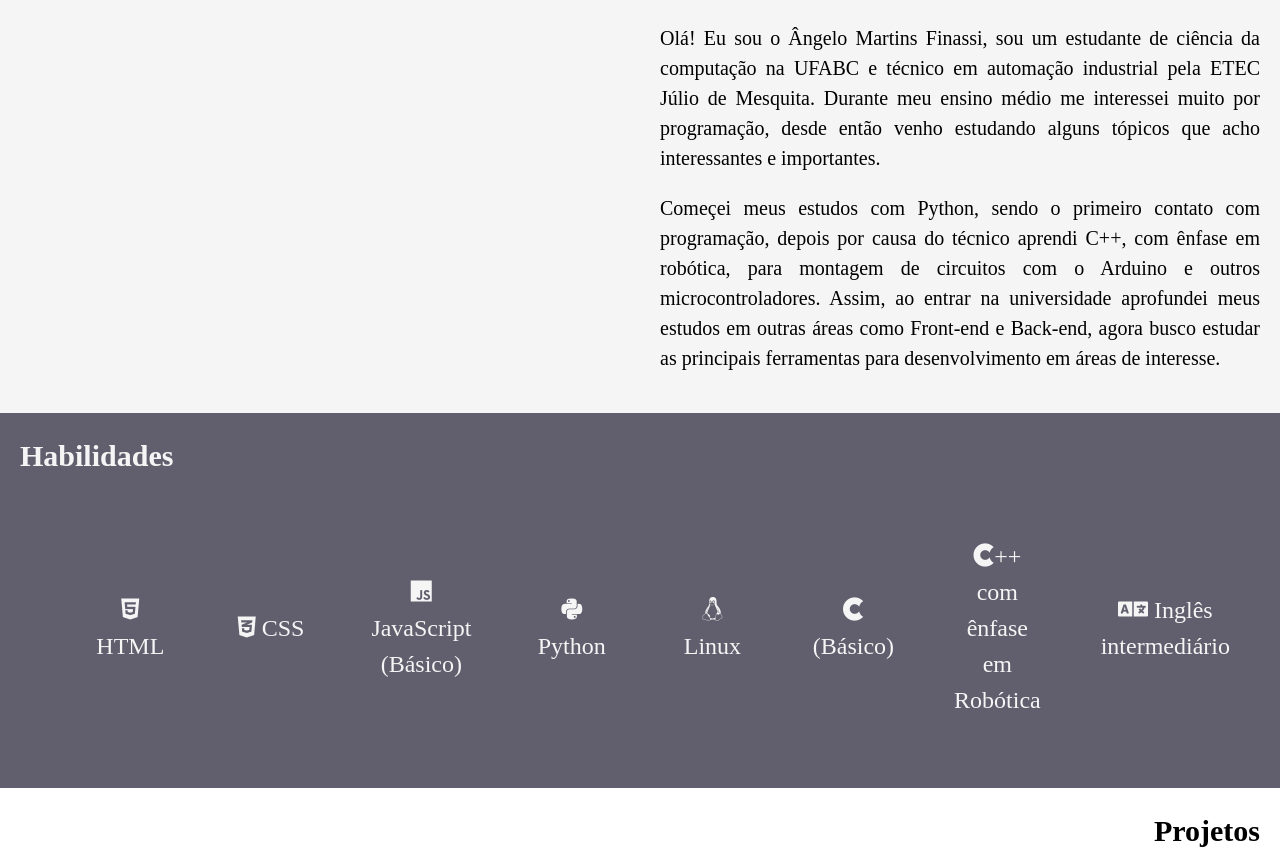
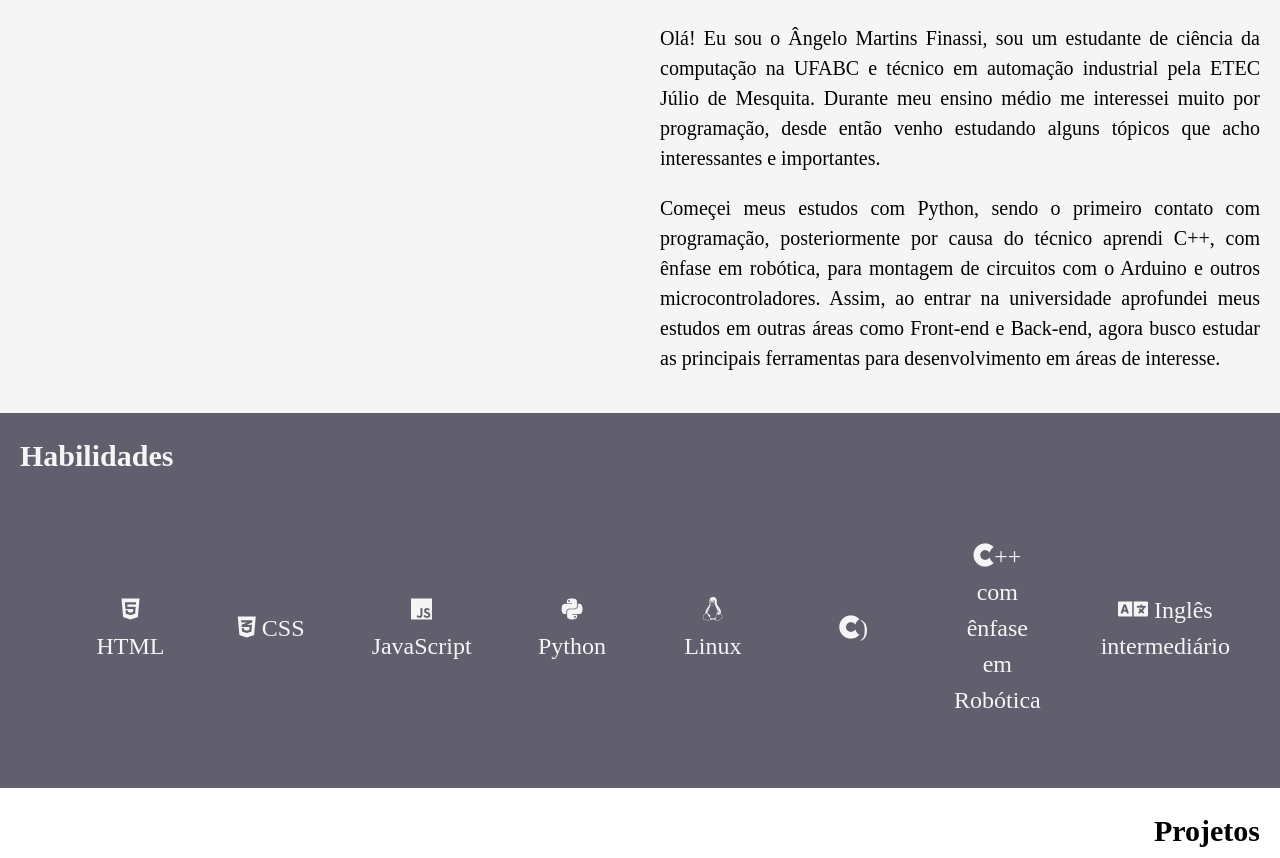
Before and after one commit to AngeloFinassi/Portfolio, a plain HTML site: page index.html in a window 1280 px wide. Shown: the part 362-1220 px from the top of the page. Drawn offline with Linux system fonts and the light colour scheme.

Commit message:
Update index.html

```diff
--- a/index.html
+++ b/index.html
@@ -20,7 +20,7 @@
             <h3 class="titleR">Sobre Mim</h3>
             <div id="introduction-description">
                 <p>Olá! Eu sou o Ângelo Martins Finassi, sou um estudante de ciência da computação na UFABC e técnico em automação industrial pela ETEC Júlio de Mesquita. Durante meu ensino médio me interessei muito por programação, desde então venho estudando alguns tópicos que acho interessantes e importantes.</p>
-                <p>Começei meus estudos com Python, sendo o primeiro contato com programação, depois por causa do técnico aprendi C++, com ênfase em robótica, para montagem de circuitos com o Arduino e outros microcontroladores. Assim, ao entrar na universidade aprofundei meus estudos em outras áreas como Front-end e Back-end, agora busco estudar as principais ferramentas para desenvolvimento em áreas de interesse.</p>
+                <p>Começei meus estudos com Python, sendo o primeiro contato com programação, posteriormente por causa do técnico aprendi C++, com ênfase em robótica, para montagem de circuitos com o Arduino e outros microcontroladores. Assim, ao entrar na universidade aprofundei meus estudos em outras áreas como Front-end e Back-end, agora busco estudar as principais ferramentas para desenvolvimento em áreas de interesse.</p>
             </div>
         </section>
 
@@ -29,10 +29,10 @@
             <ul>
                 <li><i class="fab fa-html5"></i> HTML</li>
                 <li><i class="fab fa-css3-alt"></i> CSS</li>
-                <li><i class="fab fa-js"></i> JavaScript (Básico)</li>
+                <li><i class="fab fa-js"></i> JavaScript</li>
                 <li><i class="fab fa-python"></i> Python</li>
                 <li><i class="fab fa-linux"></i> Linux</li>
-                <li><i class="fab fa-cuttlefish"></i> (Básico)</li>
+                <li><i class="fab fa-cuttlefish"></i>)</li>
                 <li><i class="fab fa-cuttlefish"></i>++ com ênfase em Robótica</li>
                 <li><i class="fas fa-language"></i> Inglês intermediário</li>
               </ul>
@@ -107,7 +107,7 @@
                 <div class="project" id="p_tcc">
                     <a href="https://www.tinkercad.com/things/cOmY8mhupw6-copy-of-copy-of-solar-tracker" target="_blank" rel="external"><img src="imagens/solar tracker.png" alt="project_solartracker_image"></a>
                     <div class="p_info">
-                        <p>Meu Trabalho de Conclusão de Curso (TCC) em Automação Industrial, que envolveu o desenvolvimento de um seguidor solar. Neste projeto, apliquei e equipe conhecimentos em automação, eletrônica e programação, para projetar e construir um dispositivo eficiente e capaz de acompanhar o movimento do sol, maximizando assim a captação de energia solar de uma placa fotovoltaica. Na imagem ao lado, é mostrado o circuito deste projeto, incluindo componentes eletrônicos e microprocessadores como o ATMega328
+                        <p>Meu Trabalho de Conclusão de Curso (TCC) em Automação Industrial, que envolveu o desenvolvimento de um seguidor solar. Neste projeto, apliquei em equipe conhecimentos em automação, eletrônica e programação, para projetar e construir um dispositivo eficiente e capaz de acompanhar o movimento do sol, maximizando assim a captação de energia solar de uma placa fotovoltaica. Na imagem ao lado, é mostrado o circuito deste projeto, incluindo componentes eletrônicos e microprocessadores como o ATMega328
                         </p>
                         <ul>
                             <li><i class="fab fa-cuttlefish"></i>++</li>
@@ -120,7 +120,7 @@
         <section class="about_me">
             <div id="hobbies">
                 <h3>Hobbies</h3>
-                <p>Gosto de exer no computador, assistir séries e filmes, jogar videogame e praticar exercício físico</p>
+                <p>Gosto de mexer no computador, assistir séries e filmes, jogar videogame e praticar esportes</p>
             </div>
 
             <div id="Contact">
```
